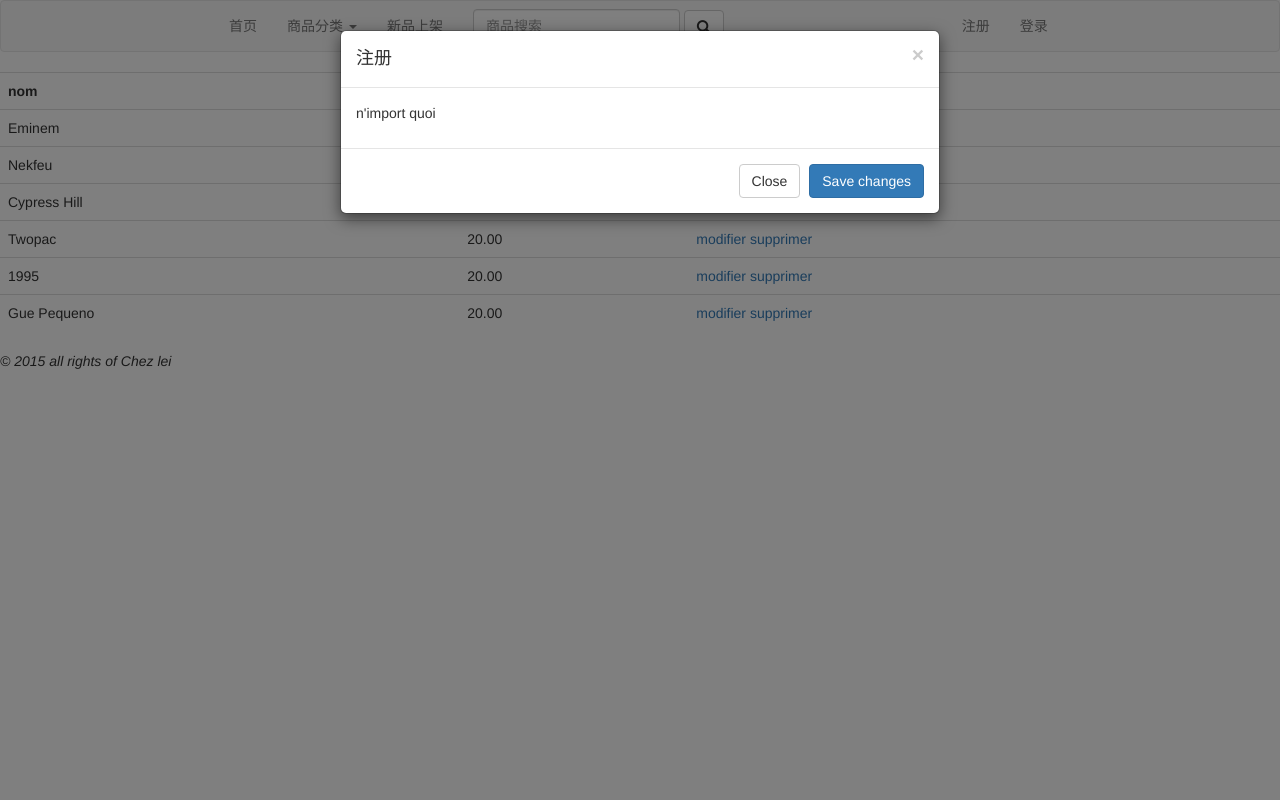
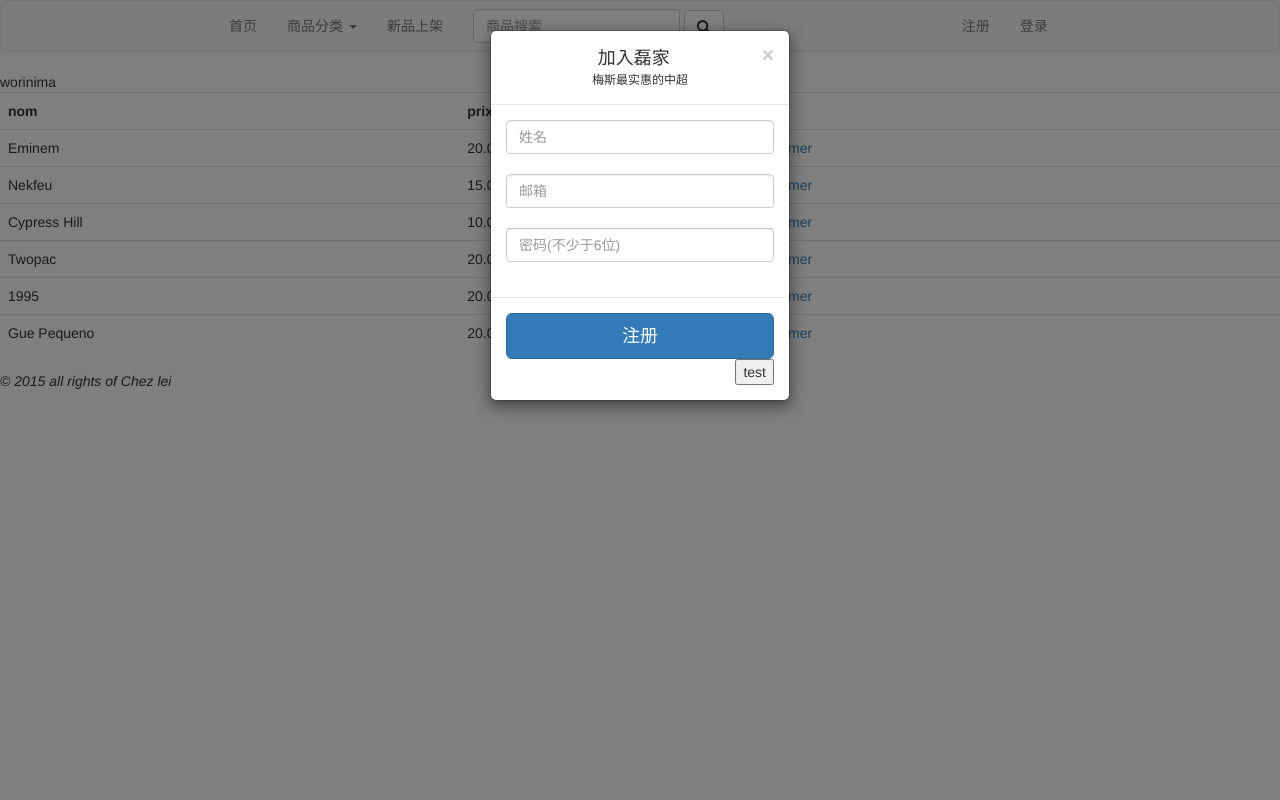
Before and after one commit to lzZ00/projet, a CodeIgniter app: page /projet_marche/index.php/affiche_produit/index in a window 1280 px wide, after a click on "注册". Run offline with CodeIgniter, Linux system fonts and the light colour scheme; data comes from the database, SQL or seed files in the repository; some libraries are stand-ins or nearby versions.

Commit message:
增加了注册界面，但是功能还没有实现

```diff
--- a/application/config/config.php
+++ b/application/config/config.php
@@ -23,7 +23,7 @@ defined('BASEPATH') OR exit('No direct script access allowed');
 | a PHP script and you can easily do that on your own.
 |
 */
-$config['base_url'] = 'http://localhost';
+$config['base_url'] = 'http://localhost/projet_marche';
 
 /*
 |--------------------------------------------------------------------------
--- a/application/views/templates/header.php
+++ b/application/views/templates/header.php
@@ -69,22 +69,39 @@
 
 <!-- Modal 注册-->
 <div class="modal fade" id="signup" tabindex="-1" role="dialog" aria-labelledby="myModalLabel">
-    <div class="modal-dialog" role="document">
+    <div class="modal-dialog modal-sm" role="document">
         <div class="modal-content">
             <div class="modal-header">
                 <button type="button" class="close" data-dismiss="modal" aria-label="Close"><span aria-hidden="true">&times;</span></button>
-                <h4 class="modal-title" id="myModalLabel">注册</h4>
+                <h4 class="modal-title" id="myModalLabel" align="center">加入磊家</h4>
+                <h6 class="modal-title" id="myModalLabel" align="center">梅斯最实惠的中超</h6>
             </div>
             <div class="modal-body">
-                <p>n'import quoi</p>
+                <input type="text" class="form-control" placeholder="姓名">
+                </br>
+                <input type="text" class="form-control" placeholder="邮箱">
+                </br>
+                <input type="text" class="form-control" placeholder="密码(不少于6位)">
+                </br>
+
             </div>
             <div class="modal-footer">
-                <button type="button" class="btn btn-default" data-dismiss="modal">Close</button>
-                <button type="button" class="btn btn-primary">Save changes</button>
+                <form name="signup" methode="post" action="#">
+                <button type="submit" id="signup" class="btn btn-primary btn-lg btn-block">注册</button>
+                    <input type="submit" name="test" value="test">
+                </form>
             </div>
         </div>
     </div>
 </div>
+<?php
+echo 'worinima';
+?>
+<?php
+if(isset($_POST['test'])){
+echo 'signup clicke';
+}
+?>
 
 <!-- Modal 登录-->
 <div class="modal fade" id="signin" tabindex="-1" role="dialog" aria-labelledby="myModalLabel">
@@ -96,14 +113,13 @@
             </div>
             <div class="modal-body">
                 <p>n'import quoio</p>
-                <input type="text" class="form-control" placeholder="邮箱或登录名">
+                <input type="text" class="form-control" placeholder="邮箱">
                 </br>
-                <input type="text" class="form-control" placeholder="密码">
+                <input type="password" class="form-control" placeholder="密码">
 
             </div>
             <div class="modal-footer">
-                <button type="button" class="btn btn-default" data-dismiss="modal">Close</button>
-                <button type="button" class="btn btn-primary">Save changes</button>
+                <button type="submit" class="btn btn-primary btn-lg btn-block">登录</button>
             </div>
         </div>
     </div>
```
